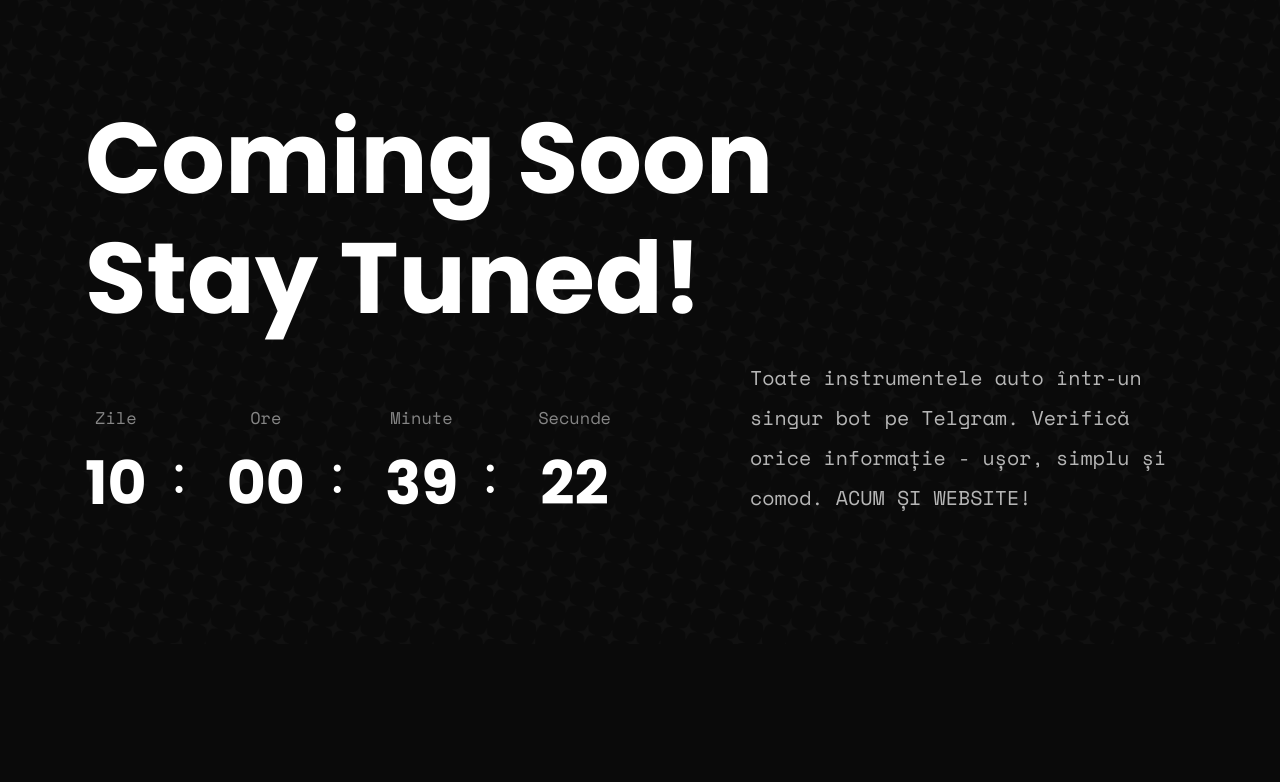
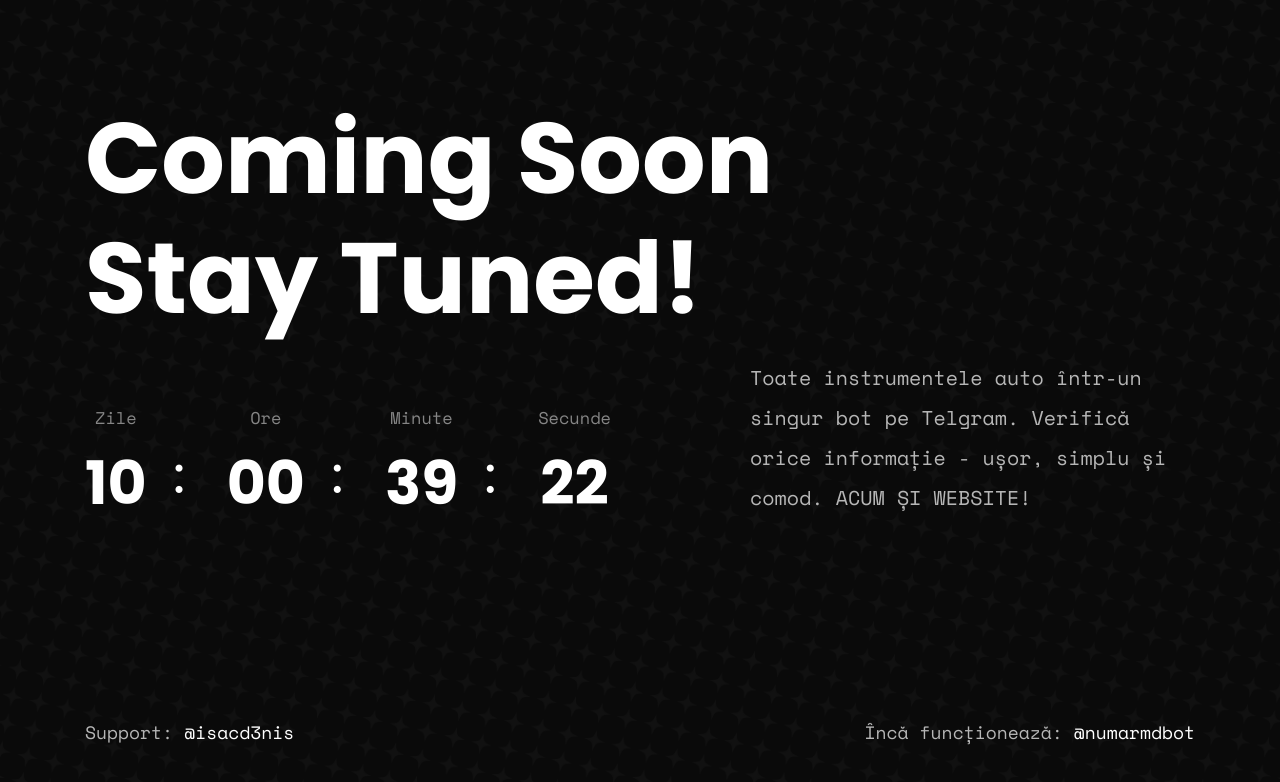
Before and after one commit to autozonemd/autozonemd.github.io, a plain HTML site: page index.html in a window 1280 px wide. Shown: the part 156-938 px from the top of the page. Before the commit the page ends 800 px from the top, so only its background shows below. Drawn offline with nearby package versions, Linux system fonts and the light colour scheme; files whose address does not match are found by name.

Commit message:
Update style.css

```diff
--- a/assets/css/style.css
+++ b/assets/css/style.css
@@ -17,7 +17,7 @@ body {
   padding: 0;
   -webkit-box-sizing: border-box;
   box-sizing: border-box;
-  max-height: 100vh;
+  max-height: 100%;
 }
 
 a:focus,
@@ -1024,7 +1024,7 @@ p {
 main.main-06 {
   /* background: #0A0A0A; */
   background-image: url(background.png);
-  height: 100vh;
+  height: 100%;
   background-size: cover;
   overflow: hidden;
 }
```
